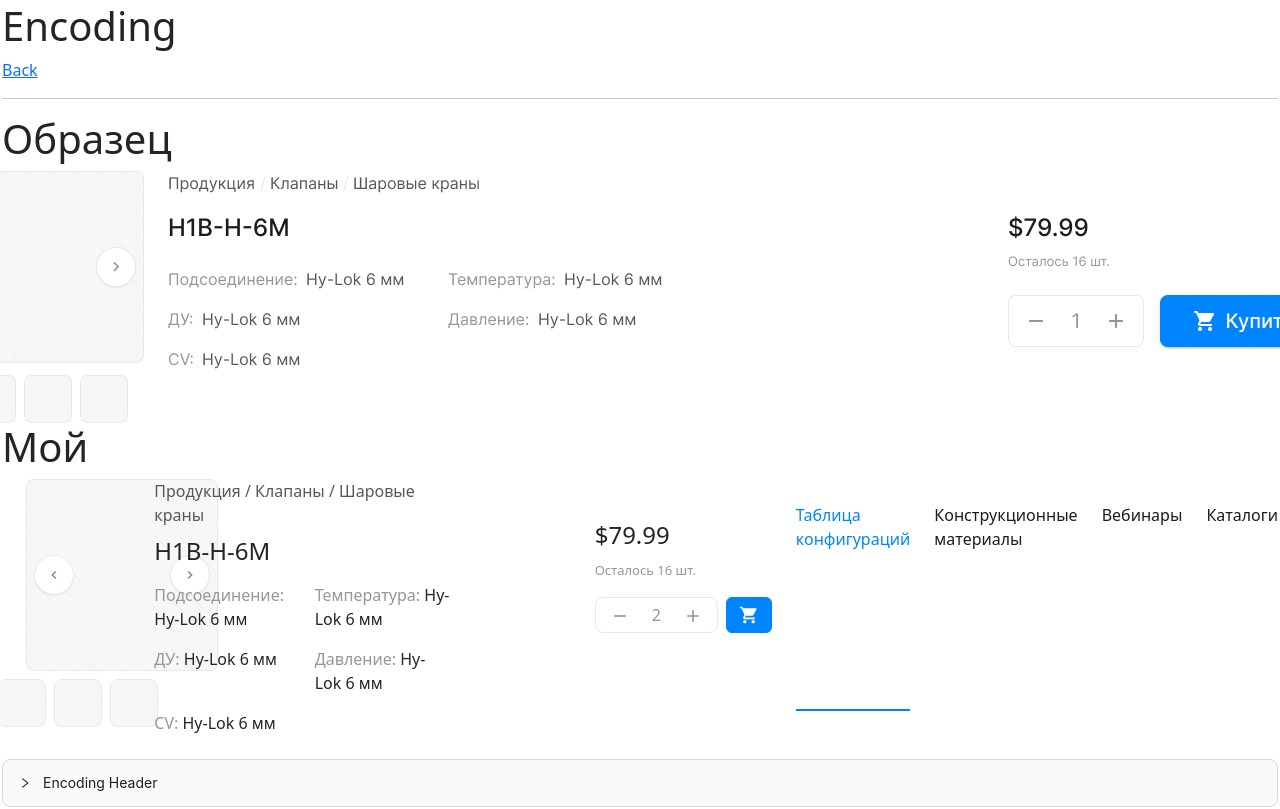
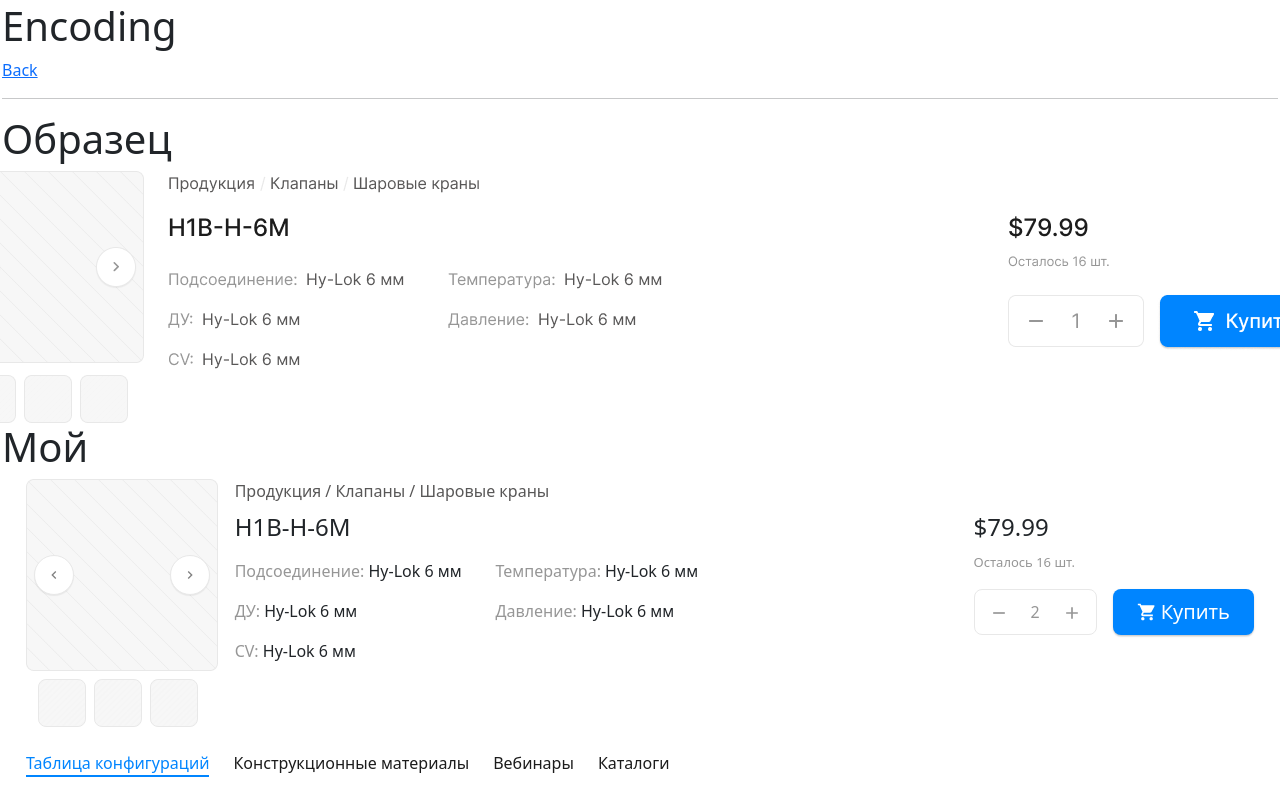
Before and after one commit to picus23/any-web-components, a Next.js app: page /encoding in a window 1280 px wide. Shown: the top 809 px of the page. Built offline with nearby package versions, Linux system fonts and the light colour scheme.

Commit message:
edit navbartemp

```diff
--- a/components/buttons/ButtonGrayAddRemove.tsx
+++ b/components/buttons/ButtonGrayAddRemove.tsx
@@ -1,7 +1,6 @@
 import { FC, ReactNode } from "react";
-import { MdRemove, MdShoppingCart } from "react-icons/md";
+import { MdRemove } from "react-icons/md";
 import { MdAdd } from "react-icons/md";
-import Button from "./Button";
 
 interface ButtonGrayAddRemoveProps {
     counter: number,
@@ -9,35 +8,20 @@ interface ButtonGrayAddRemoveProps {
     btn_style?: string,
     onClickRemove: () => void,
     onClickAdd: () => void,
-    onClickBuy: () => void,
 }
 
 
 function ButtonGrayAddRemove(props: ButtonGrayAddRemoveProps) {
-    return <div className="d-flex gap-2">
-        <div className={'d-flex justify-content-between align-items-center gap-3 px-2 py-1 bg-white ' + props.btn_class}
-            style={{ borderRadius: '8px', border: '1px solid #E8E8E8' }}>
+    return <div className={'d-flex justify-content-between align-items-center gap-3 px-2 py-1 bg-white ' + props.btn_class}
+        style={{ borderRadius: '8px', border: '1px solid #E8E8E8'}}>
 
-            <button
-                onClick={props.onClickRemove}
-                style={{ border: 'none', background: 'none' }}>
-                <MdRemove size={20} fill={'#969696'} />
-            </button>
+        <button onClick={props.onClickRemove} style={{ border: 'none', background: 'none' }}><MdRemove size={20} fill={'#969696'} /></button>
 
-            <span
-                style={{ color: '#969696' }}
-                className=''>
-                {props.counter ?? 0}
-            </span>
+        <span style={{ color: '#969696' }} className=''>{props.counter ?? 0}</span>
 
-            <button
-                onClick={props.onClickAdd}
-                style={{ border: 'none', background: 'none' }}>
-                <MdAdd size={20} fill={'#969696'} />
-            </button>
+        <button onClick={props.onClickAdd} style={{ border: 'none', background: 'none' }}><MdAdd size={20} fill={'#969696'} /></button>
 
-        </div>
-        <Button onClick={props.onClickBuy} icon={<MdShoppingCart size={20} />} />
+
     </div>
 }
 
--- a/pages/encoding/index.tsx
+++ b/pages/encoding/index.tsx
@@ -90,14 +90,12 @@ export default function () {
                     price={79.99}
                     amount={16}
                     buttonCount={
-                        <ButtonGrayAddRemove
-                            counter={2}
-                            onClickRemove={() => alert('Click')}
-                            onClickAdd={() => alert('Click')}
-                            onClickBuy={() => alert('Click')} />
+                        <ButtonGrayAddRemove counter={2} onClickRemove={() => alert('Click')} onClickAdd={() => alert('Click')} />
+                    }
+                    buttonBuy={
+                        <ButtonBuy onClick={() => alert('Click')} icon={<MdShoppingCart size={20} fill={'#fff'} />} btn_style='blue'>Купить</ButtonBuy>
                     }>
                 </EncodingBlockButtons>
-            </EncodingWrapper>
                 <div className="d-flex my-4 gap-4">
                     <a type={'button'} style={{ fontWeight: '500', fontSize: '16px', color: '#0085FF', borderBottom: '2px solid #0085FF' }}
                         onClick={() => alert('Click')}>Таблица конфигураций</a>
@@ -108,6 +106,7 @@ export default function () {
                     <a type={'button'} style={{ fontWeight: '500', fontSize: '16px', color: '#1C1C1C' }}
                         onClick={() => alert('Click')}>Каталоги</a>
                 </div>
+            </EncodingWrapper>
         </div >
         <br />
         <CollapseAntd title={'Encoding Header'} text={`
@@ -122,11 +121,10 @@ export default function () {
                price={79.99}
                amount={16}
                buttonCount={
-                  <ButtonGrayAddRemove
-                      counter={2}
-                      onClickRemove={() => alert('Click')}
-                      onClickAdd={() => alert('Click')}
-                      onClickBuy={() => alert('Click')} />
+                   <ButtonGrayAddRemove counter={2} onClickRemove={() => alert('Click')} onClickAdd={() => alert('Click')} />
+               }
+               buttonBuy={
+                   <ButtonBuy onClick={() => alert('Click')} icon={<MdShoppingCart size={20} fill={'#fff'} />} btn_style='blue'>Купить</ButtonBuy>
                }>
            </EncodingBlockButtons>
        </EncodingWrapper>
```
Lines whose indentation alone changed are shown as unchanged.
